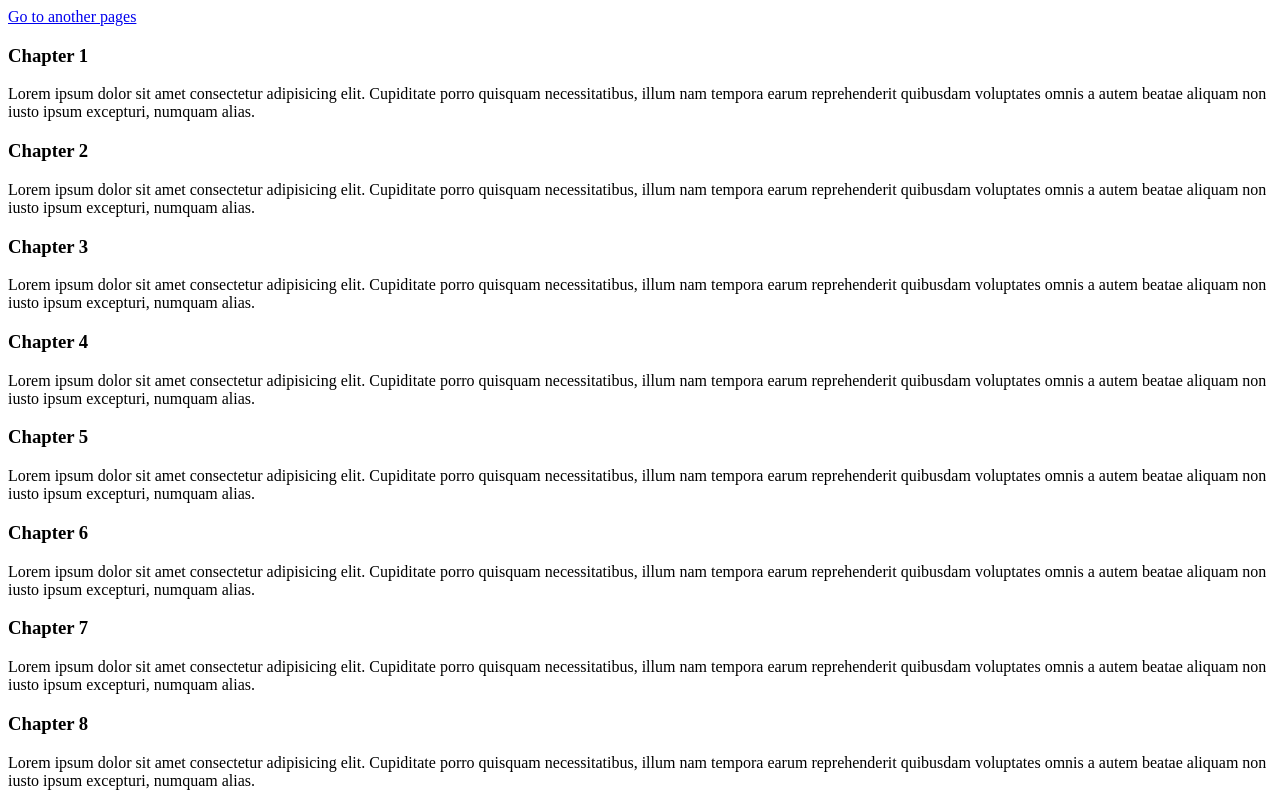
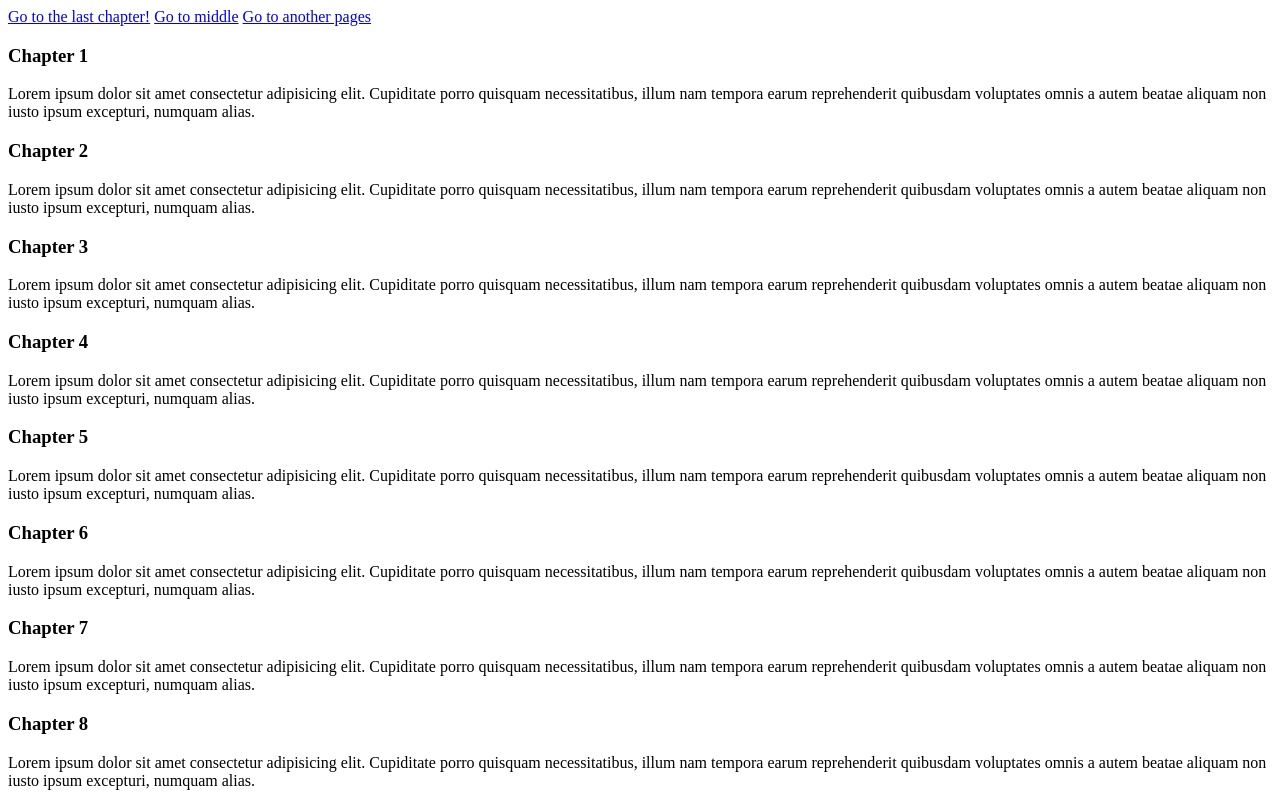
Before and after one commit to Pemalhamokalden/wtd, a plain HTML site: page HTML/Bookmark.html in a window 1280 px wide. Shown: the top 800 px of the page. Drawn offline with Linux system fonts and the light colour scheme.

Commit message:
made changes

```diff
--- a/HTML/Bookmark.html
+++ b/HTML/Bookmark.html
@@ -6,8 +6,8 @@
         <title>Bookmarks</title>
     </head>
     <body>
-        <!-- <a href="#C10">Go to the last chapter!</a>
-        <a href="#C5">Go to middle</a> -->
+        <a href="#C10">Go to the last chapter!</a>
+        <a href="#C5">Go to middle</a>
         <a href="/others_pages/Bookmark2.html">Go to another pages</a>
 
         <div id="C1">
```
